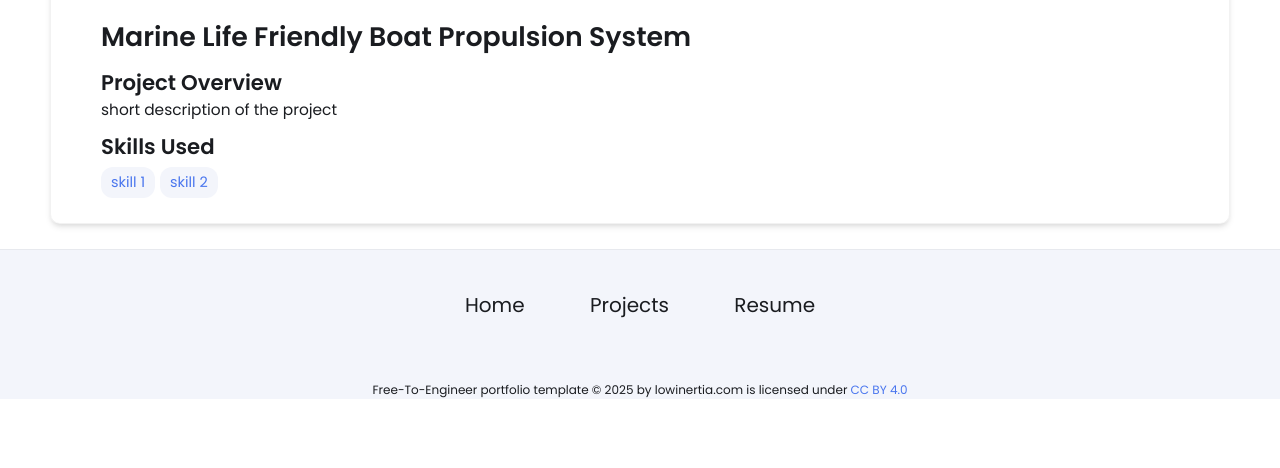
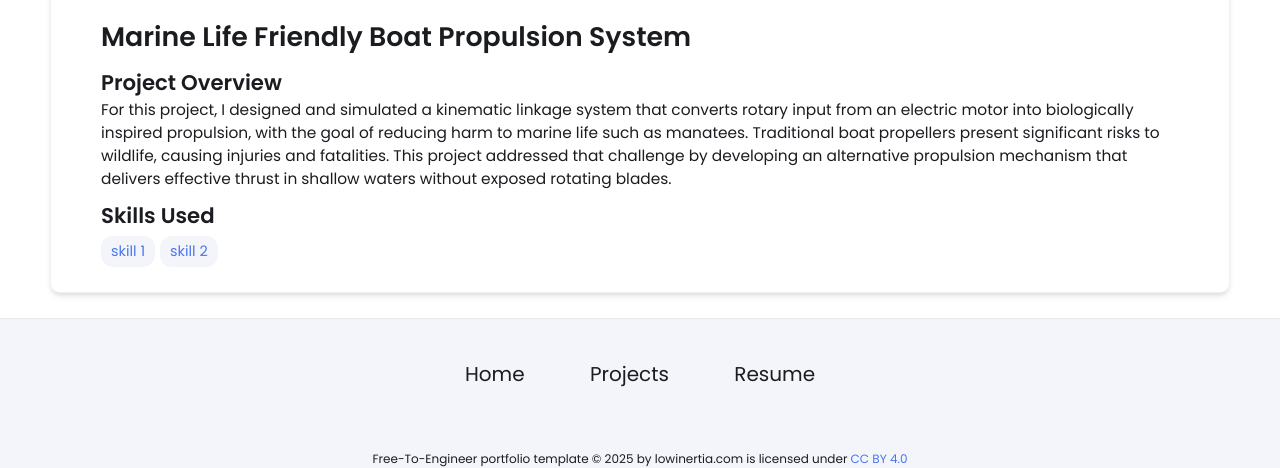
Before and after one commit to michael-vuong/michael-vuong.github.io, a Jekyll site: the page built from _projects/Marine Life Friendly Boat Propulsion System/index.md, in a window 1280 px wide. Shown: the part 490-958 px from the top of the page. Built offline with Jekyll 4.4.1, drawn with Linux system fonts in a browser that asks for light colours; before the commit the page ends 900 px from its top, so only the background shows below that.

Commit message:
Update index.md

```diff
--- a/_projects/Marine Life Friendly Boat Propulsion System/index.md
+++ b/_projects/Marine Life Friendly Boat Propulsion System/index.md
@@ -1,7 +1,7 @@
 ---
 layout: post
 title: Marine Life Friendly Boat Propulsion System
-description:  short description of the project
+description:  For this project, I designed and simulated a kinematic linkage system that converts rotary input from an electric motor into biologically inspired propulsion, with the goal of reducing harm to marine life such as manatees. Traditional boat propellers present significant risks to wildlife, causing injuries and fatalities. This project addressed that challenge by developing an alternative propulsion mechanism that delivers effective thrust in shallow waters without exposed rotating blades.
 skills:
 - skill 1
 - skill 2
```
